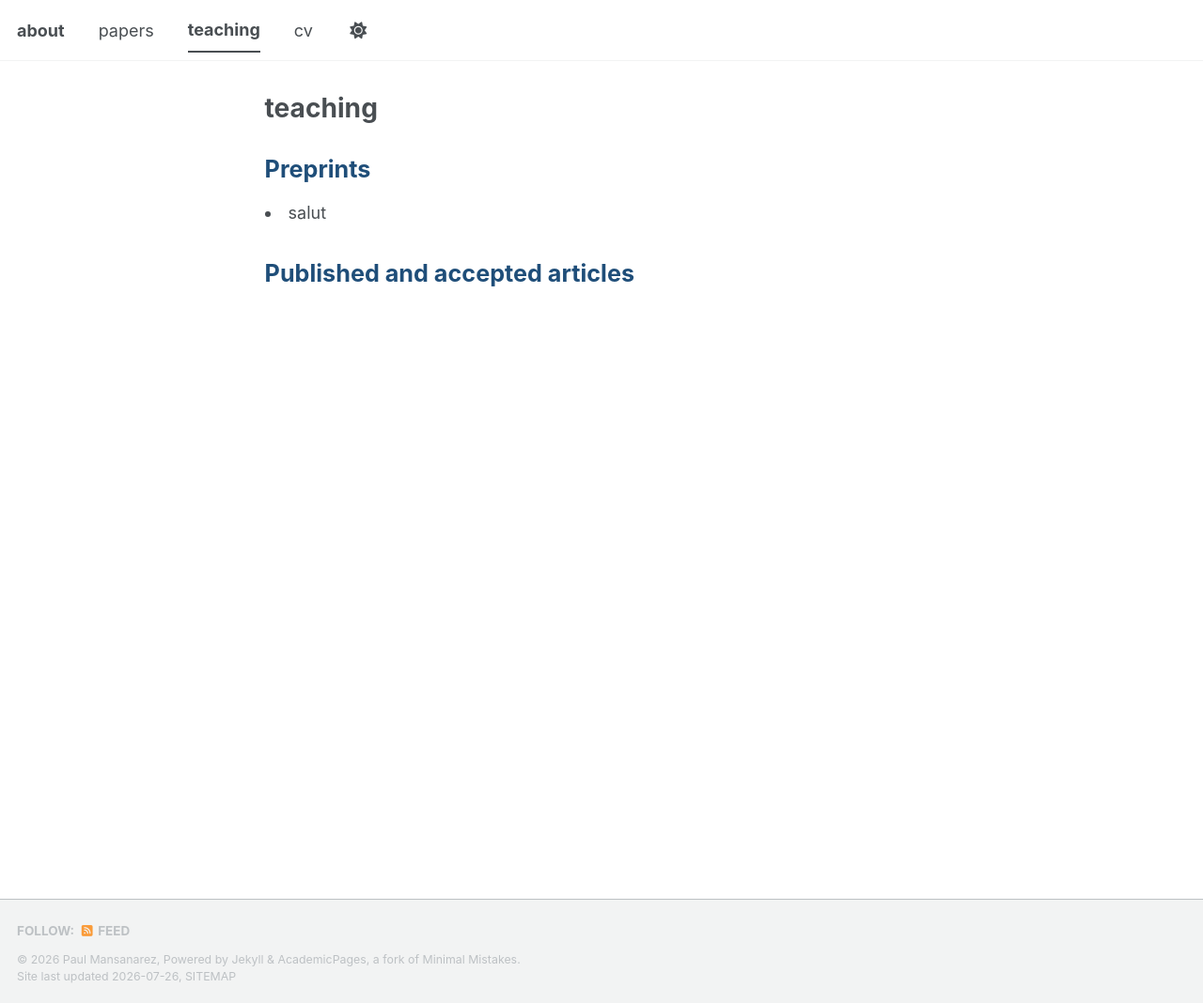
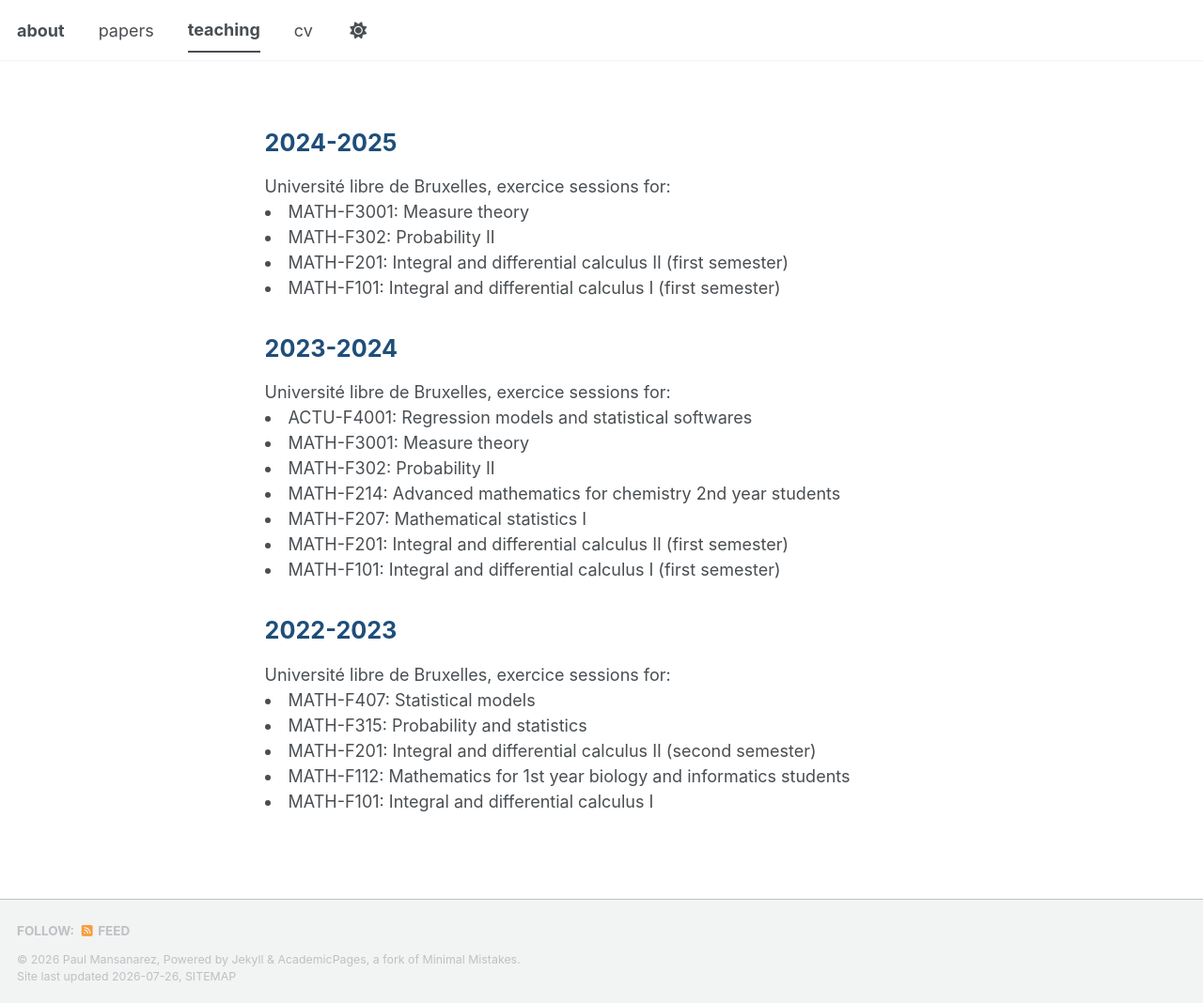
Before and after one commit to paulmansanarez/paulmansanarez.github.io, a Jekyll site: the page built from _pages/teaching.html, in a window 1280 px wide and 1068 px high. Shown: the whole window at 94% size. Built offline with Jekyll 4.4.1, drawn with Linux system fonts in a browser that asks for light colours; a style sheet for code colours, icons or effects is not loaded.

Commit message:
Update teaching.html

```diff
--- a/_pages/teaching.html
+++ b/_pages/teaching.html
@@ -48,16 +48,39 @@ author_profile: false
 .publication-volume {
   font-weight: bold;
 }
+
+.page__title {
+display: none;
+}
+
 </style>
 
 <div class="publications-compact">
 
-  <h2>Preprints</h2>
+  <h2>2024-2025</h2>
+Université libre de Bruxelles, exercice sessions for:
+  <li> MATH-F3001: Measure theory </li>
+  <li> MATH-F302: Probability II </li>
+  <li> MATH-F201: Integral and differential calculus II (first semester) </li>
+  <li> MATH-F101: Integral and differential calculus I (first semester) </li>
 
-  <li> salut </li>
+    <h2>2023-2024</h2>
+Université libre de Bruxelles, exercice sessions for:
+  <li> ACTU-F4001: Regression models and statistical softwares </li>
+  <li> MATH-F3001: Measure theory </li>
+  <li> MATH-F302: Probability II </li>
+  <li> MATH-F214: Advanced mathematics for chemistry 2nd year students </li>
+  <li> MATH-F207: Mathematical statistics I </li>
+  <li> MATH-F201: Integral and differential calculus II (first semester) </li>
+  <li> MATH-F101: Integral and differential calculus I (first semester) </li>
 
-
-  <h2>Published and accepted articles</h2>
+      <h2>2022-2023</h2>
+Université libre de Bruxelles, exercice sessions for:
+  <li> MATH-F407: Statistical models </li>
+  <li> MATH-F315: Probability and statistics </li>
+  <li> MATH-F201: Integral and differential calculus II (second semester) </li>
+  <li> MATH-F112: Mathematics for 1st year biology and informatics students </li>
+  <li> MATH-F101: Integral and differential calculus I </li>
 
 
 </div>
```
